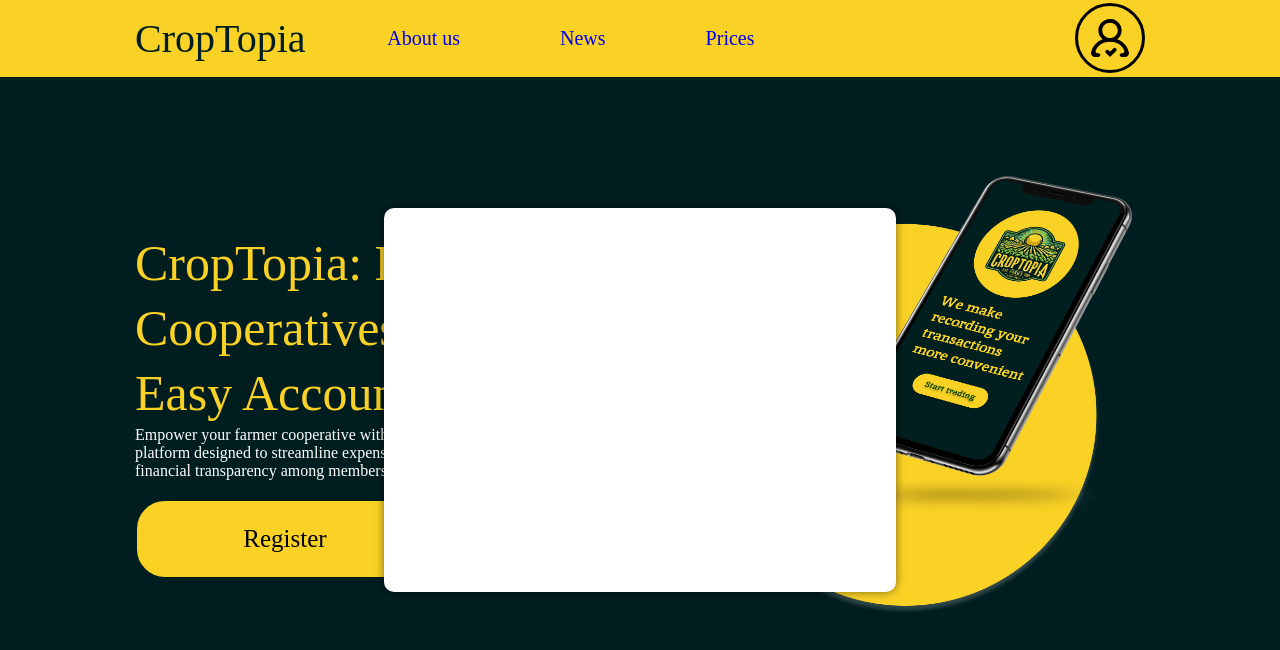
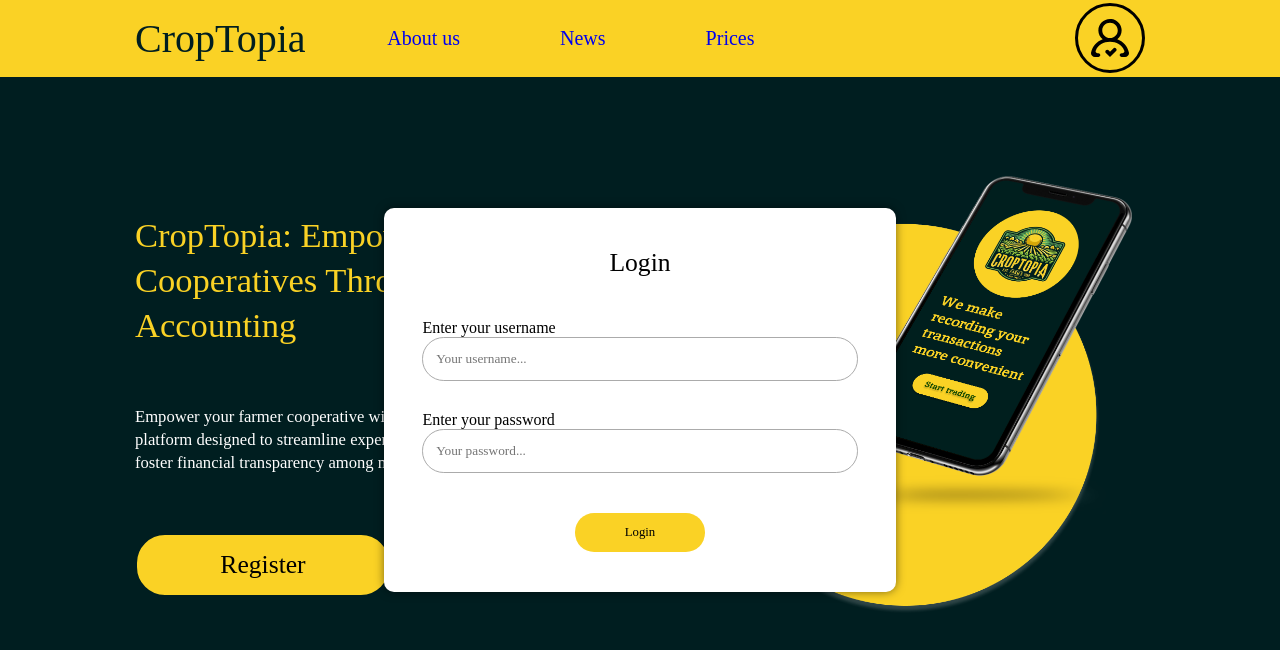
Before and after one commit to AG0n1/ATM, a React (Create React App) app: page / in a window 1280 px wide. Both pictures are taken after a click on the element 1109 px from the left and 38 px from the top of the page. Shown: the top 650 px of the page. Built offline with nearby package versions, Linux system fonts and the light colour scheme; a web font is replaced by a local one.

Commit message:
fixed login page

```diff
--- a/src/components/Form.js
+++ b/src/components/Form.js
@@ -1,8 +1,30 @@
 function Form() {
     return (
-        <div className="registrationForm">
+        <form className="registrationForm">
+            <div className="horizontalCenter form-title">
+                Login
+            </div>
+            <div className="handleLoginEmail">
+                <div>
+                    <div className="emailTitle">
+                        Enter your username
+                    </div>
+                    <input className="formInp" placeholder="Your username..."></input>
+                </div>
 
-        </div>
+                <div>
+                    <div className="userPassword">
+                        Enter your password
+                    </div>
+                    <input onBlur={(e) => {
+                        alert(e.target.value)
+                    }} className="formInp" id="password" type="password" placeholder="Your password..."></input>
+                </div>
+            </div>
+            <button className="absoluteCenter loginBtn" >
+                Login
+            </button>
+        </form>
     )
 }
 
--- a/src/components/header/Header.js
+++ b/src/components/header/Header.js
@@ -31,10 +31,11 @@
                 </div>
 
                 <div className="absoluteCenter headerProfile" onClick={toggleRegistrationForm}>
-                    {showRegistrationForm && (
-                        <Form />
-                    )}
+
                 </div>
+                {showRegistrationForm && (
+                    <Form />
+                )}
             </div>
         </header>
     )
--- a/src/components/main/Main.js
+++ b/src/components/main/Main.js
@@ -27,11 +27,8 @@
 
                     <div className="info">
                         Empower your farmer cooperative with CropTopia – the intuitive accounting platform designed to streamline expense tracking, maximize profits, and foster financial transparency among members
-                        <button onClick={toggleRegistrationForm}>
+                        <button className="absoluteCenter" onClick={toggleRegistrationForm}>
                             Register
-                            {
-                                showRegistrationForm && (<Form />)
-                            }
                         </button>
                     </div>
                 </div>
@@ -41,6 +38,9 @@
                 </div>
             </div>
 
+            {showRegistrationForm && (
+                <Form />
+            )}
 
         </div>
     )
--- a/src/css/style.css
+++ b/src/css/style.css
@@ -83,20 +83,6 @@
     background-repeat: no-repeat;
 }
 
-.registrationForm {
-    position: fixed;
-    top: 50%;
-    left: 50%;
-    transform: translate(-50%, -50%);
-    width: 40vw;
-    height: 30vw;
-    background-color: white;
-    z-index: 9999;
-    border-radius: 10px;
-    padding: 20px;
-    box-shadow: 0 0 10px rgba(0, 0, 0, 0.5);
-}
-
 .no-scroll {
     overflow: hidden;
 }
@@ -115,7 +101,7 @@
     flex-direction: column;
     justify-content: space-between;
     width: 40vw;
-    min-height: 25vw;
+    height: 30vw;
     color: white;
 }
 
@@ -124,17 +110,19 @@
     flex-direction: column;
     justify-content: space-between;
 
-    height: 12vw;
+    font-size: 1.3vw;
+    line-height: 1.4;
+    height: 15vw;
 }
 
 .info > button {
-    width: 300px;
-    height: 80px;
+    width: 20vw;
+    height: 5vw;
     border: 2px solid #001E20;
     outline: none;
     border-radius: 30px;
     background: #FAD225;
-    font-size: 25px;
+    font-size: 2vw;
     transition: .2s;
     cursor: pointer;
 }
@@ -146,7 +134,7 @@
 }
 
 .title {
-    font-size: 50px;
+    font-size: 2.7vw;
     line-height: 1.3;
     color: #FAD225;
 }
@@ -167,6 +155,63 @@
     background-size: cover;
     background-position: top;
 
+}
+
+/* Form */
+
+.registrationForm {
+    position: fixed;
+    display: flex;
+    flex-direction: column;
+    justify-content: space-around;
+    top: 50%;
+    left: 50%;
+    transform: translate(-50%, -50%);
+    width: 40vw;
+    height: 30vw;
+    background-color: white;
+    z-index: 9999;
+    border-radius: 10px;
+    padding: 20px;
+    box-shadow: 0 0 10px rgba(0, 0, 0, 0.5);
+    padding-left: 3vw;
+    padding-right: 3vw;
+}
+
+.form-title {
+    font-size: 2vw;
+}
+
+.handleLoginEmail {
+    display: flex;
+    flex-direction: column;
+    justify-content: space-between;
+    height: 12vw;
+}
+
+.handleLoginEmail > .horizontalCenter {
+    flex-direction: column;
+}
+
+.formInp {
+    width: 100%;
+    margin: 0 auto;
+    border: 1px solid #ABABAB;
+    outline: none;
+    height: 3.4vw;
+    border-radius: 1.7vw;
+    padding-left: 1vw;
+}
+
+.loginBtn {
+    width: 30%;
+    height: 3vw;
+    border-radius: 1.5vw;
+    background: #FAD225;
+    border: none;
+    margin: 0 auto;
+    cursor: pointer;
+    font-size: 1vw;
 }
 
 /* Media */
```
